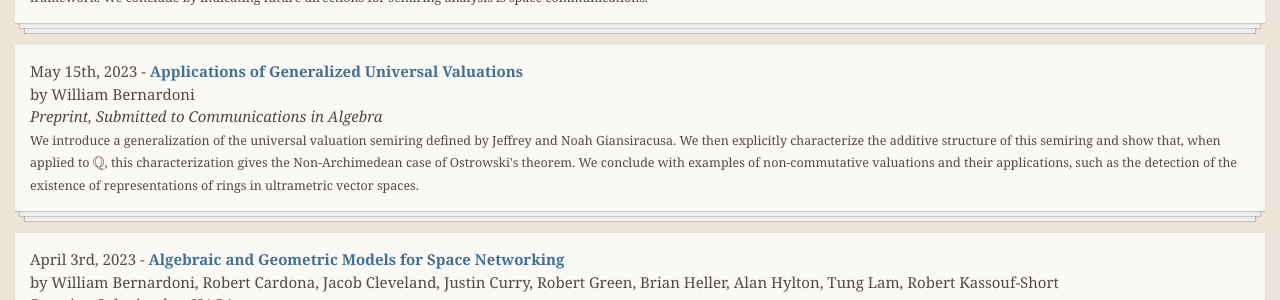
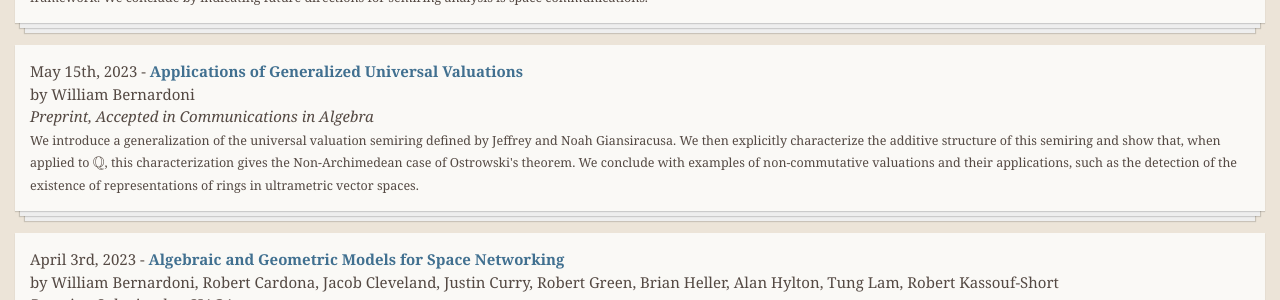
Before and after one commit to wrbernardoni/wrbernardoni.github.io, a Jekyll site: the page built from papers.html, in a window 1280 px wide. Shown: the part 482-782 px from the top of the page. Built offline with Jekyll 4.4.1, drawn with Linux system fonts in a browser that asks for light colours; formulas are drawn with MathJax 3.

Commit message:
Update papers.yml
Applications of Generalized Univ. Valuations has been accepted!

```diff
--- a/_data/papers.yml
+++ b/_data/papers.yml
@@ -14,7 +14,7 @@
   description: We introduce a generalization of the universal valuation semiring defined by Jeffrey and Noah Giansiracusa. We then explicitly characterize the additive structure of this semiring and show that, when applied to \(\mathbb Q\), this characterization gives the Non-Archimedean case of Ostrowski's theorem. We conclude with examples of non-commutative valuations and their applications, such as the detection of the existence of representations of rings in ultrametric vector spaces.
   authors: William Bernardoni
   link: https://arxiv.org/abs/2305.08697
-  status: Preprint, Submitted to Communications in Algebra
+  status: Preprint, Accepted in Communications in Algebra
   date: May 15th, 2023
 - name: Algebraic and Geometric Models for Space Networking
   description: In this paper we introduce some new algebraic and geometric perspectives on networked space communications. Our main contribution is a novel definition of a time-varying graph (TVG), defined in terms of a matrix with values in subsets of the real line \(P(\mathbb R)\). We leverage semi-ring properties of \(P(\mathbb R)\) to model multi-hop communication in a TVG using matrix multiplication and a truncated Kleene star. This leads to novel statistics on the communication capacity of TVGs called lifetime curves, which we generate for large samples of randomly chosen STARLINK satellites, whose connectivity is modeled over day-long simulations. Determining when a large subsample of STARLINK is temporally strongly connected is further analyzed using novel metrics introduced here that are inspired by topological data analysis (TDA). To better model networking scenarios between the Earth and Mars, we introduce various semi-rings capable of modeling propagation delay as well as protocols common to Delay Tolerant Networking (DTN), such as store-and-forward. Finally, we illustrate the applicability of zigzag persistence for featurizing different space networks and demonstrate the efficacy of K-Nearest Neighbors (KNN) classification for distinguishing Earth-Mars and Earth-Moon satellite systems using time-varying topology alone.
```
